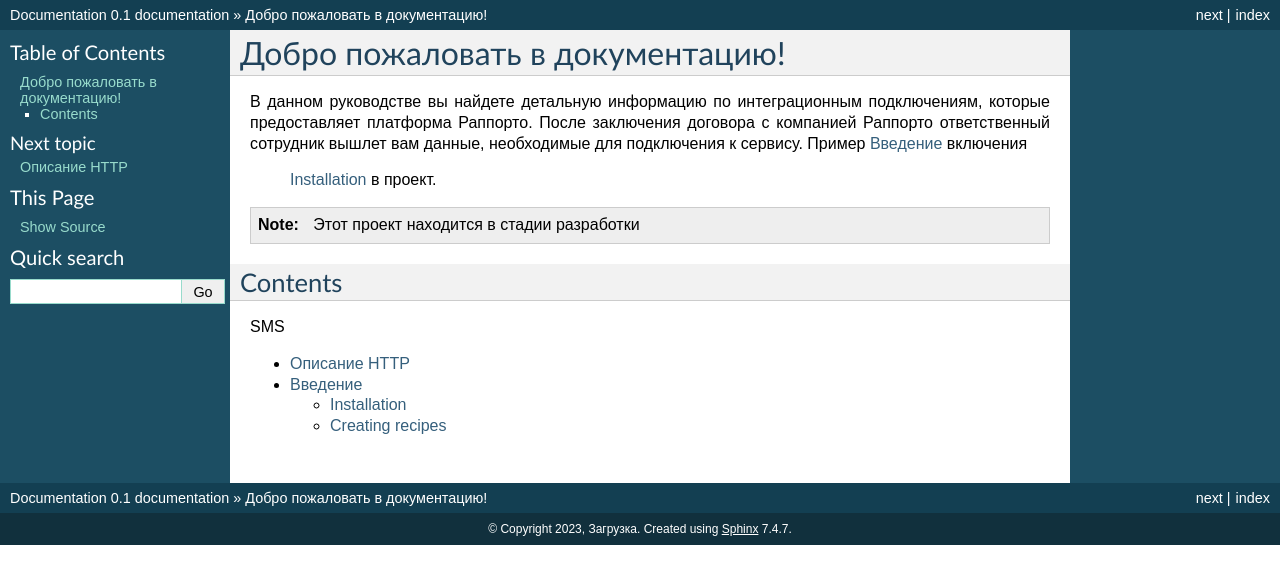
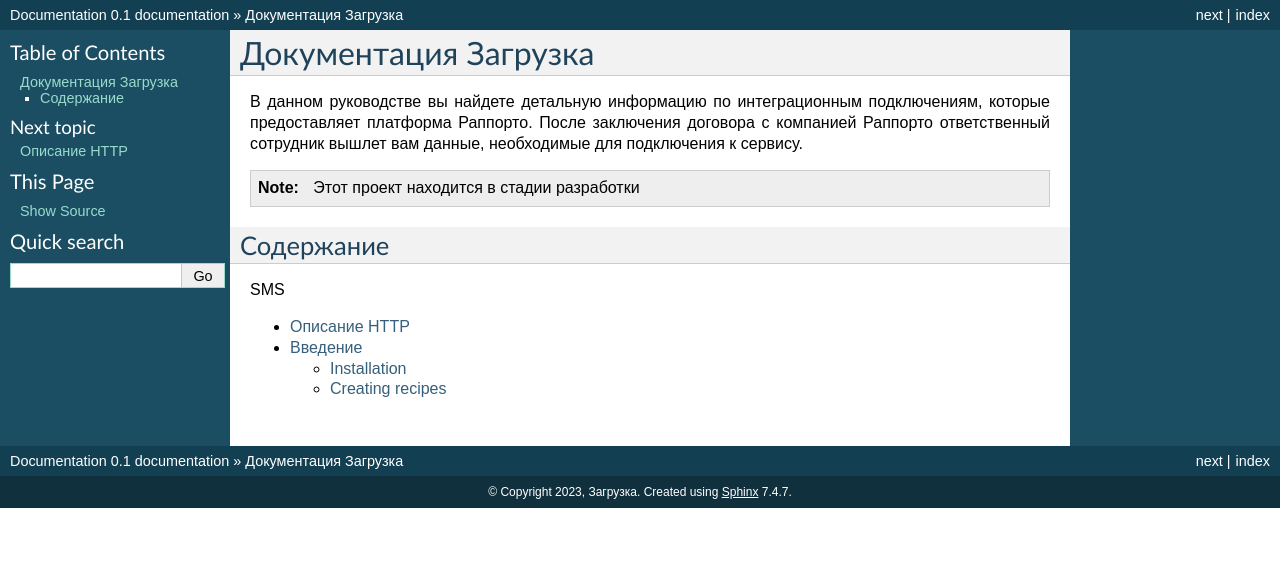
Before and after one commit to omikhaleva/test1, a Sphinx documentation site: the page built from docs/source/index.rst, in a window 1280 px wide. Shown: the top 584 px of the page. Built offline with Sphinx 7.4.7, drawn with Linux system fonts in a browser that asks for light colours.

Commit message:
Update index.rst

```diff
--- a/docs/source/index.rst
+++ b/docs/source/index.rst
@@ -1,16 +1,15 @@
-Добро пожаловать в документацию!
-================================
+Документация Загрузка
+======================
 
 В данном руководстве вы найдете детальную информацию по интеграционным подключениям, которые предоставляет платформа Раппорто. После заключения договора с компанией Раппорто ответственный сотрудник вышлет вам данные, необходимые для подключения к сервису.
-Пример :doc:`usage` включения
- :ref:`installation` в проект.
+
 
 .. note::
 
    Этот проект находится в стадии разработки
 
-Contents
---------
+Содержание
+-----------
 
 .. toctree::
    :maxdepth: 2
```
